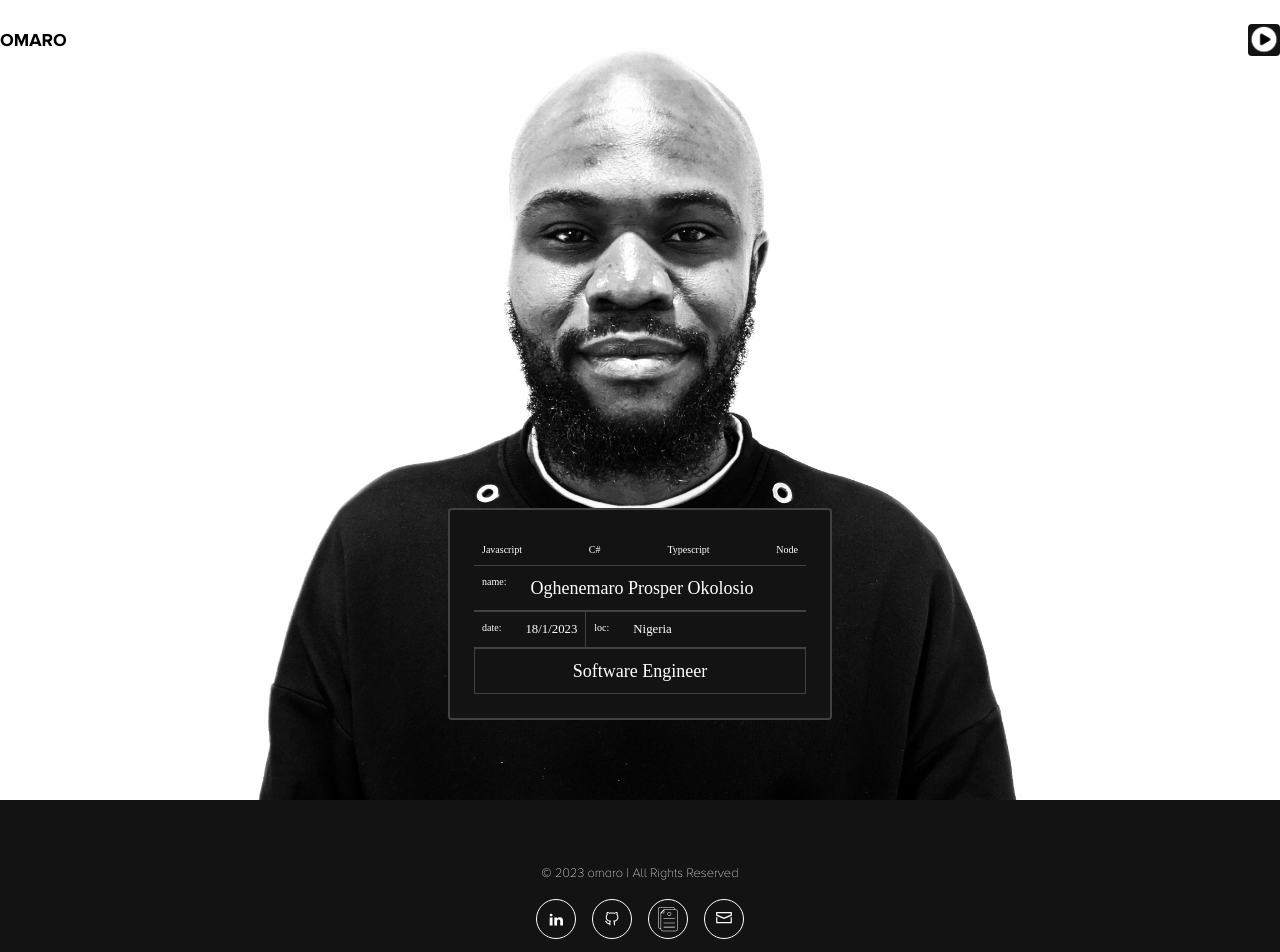
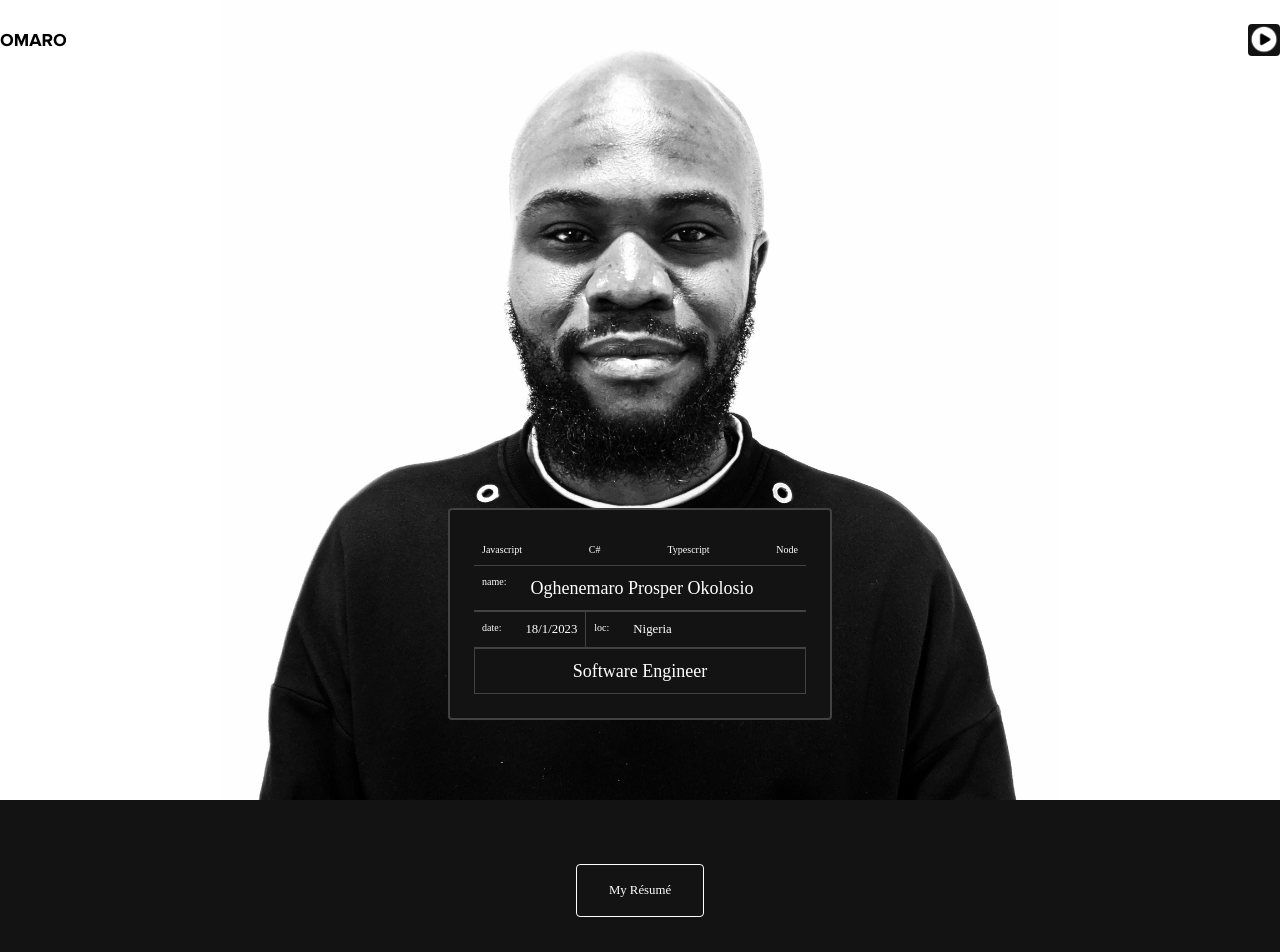
Before and after one commit to Omarookolosio94/omaro, a React (Create React App) app: page /#/ in a window 1280 px wide. Shown: the top 952 px of the page. Built offline with nearby package versions, Linux system fonts and the light colour scheme; a web font is replaced by a local one.

Commit message:
added view resume button

```diff
--- a/src/components/shared/Footer.jsx
+++ b/src/components/shared/Footer.jsx
@@ -12,14 +12,22 @@ function Footer() {
     <div className="bg-black-color text-white">
       <Container>
         <div className="py-16 text-center">
+          <a
+            href={data.socials.cv}
+            target="_blank"
+            rel="noopener noreferrer"
+            className="inline-block items-center rounded px-8 py-4 w-auto border border-white hover:border-opacity-70 hover:bg-dark-green-color"
+          >
+            My Résumé
+          </a>
           {/*
           <p className="text-xl font-light mb-6">Oghenemaro Prosper Okolosio</p>
           */}
-          <p className="font-light">
+          <p className="font-light mt-10">
             &copy; {new Date().getFullYear()} omaro | All Rights Reserved
           </p>
 
-          <div className="flex justify-center mt-4 gap-4">
+          <div className="flex justify-center mt-5 gap-4">
             <a
               href={data.socials.linkedin}
               target="_blank"
@@ -45,7 +53,6 @@ function Footer() {
             >
               <img src={twitter} alt={data.socials.twitter} />
             </a>
-            */}
             <a
               href={data.socials.cv}
               target="_blank"
@@ -54,6 +61,7 @@ function Footer() {
             >
               <img src={cv} alt={data.socials.cv} />
             </a>
+            */}
             <a
               href={`mailto:${data.socials.email}`}
               target="_blank"
```
